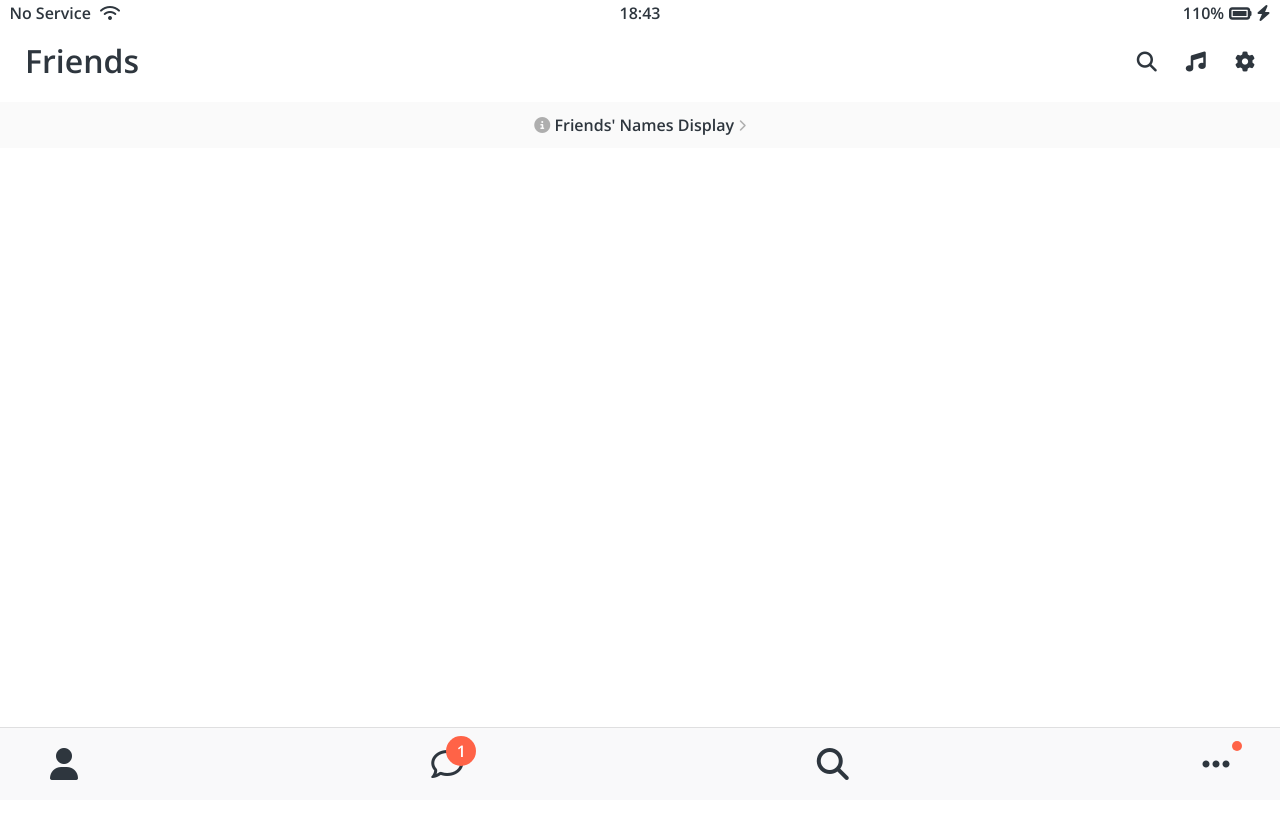
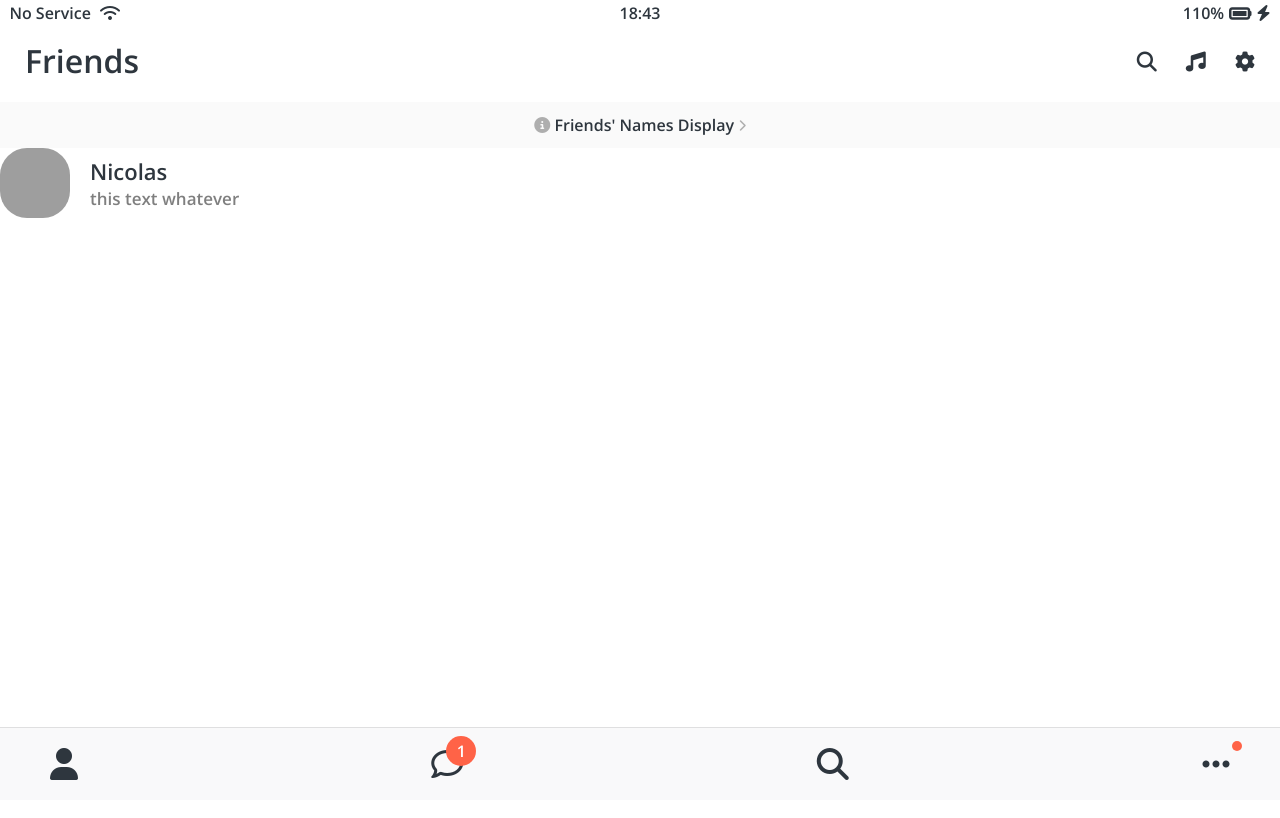
Before and after one commit to hansoon1/kokoa-clone-2020, a plain HTML site: page friends.html in a window 1280 px wide. Shown: the top 818 px of the page. Drawn offline with nearby package versions, Linux system fonts and the light colour scheme; grey boxes are pictures that could not be loaded.

Commit message:
16.User Component part One

```diff
--- /dev/null
+++ b/css/components/user-component.css
@@ -0,0 +1,22 @@
+.user-component,
+.user-component__column:first-child {
+  display: flex;
+  align-items: center;
+}
+
+.user-component__avatar {
+  width: 70px;
+  height: 70px;
+  border-radius: 27px;
+  margin-right: 20px;
+}
+
+.user-component__title {
+  font-weight: 600;
+  font-size: 22px;
+}
+.user-component__Subtitle {
+  margin-top: 8px;
+  font-size: 17px;
+  color: rgba(0, 0, 0, 0.5);
+}
--- a/css/styles.css
+++ b/css/styles.css
@@ -7,6 +7,7 @@
 @import "components/status-bar.css";
 @import "components/nav-bar.css";
 @import "components/screen-header.css";
+@import "components/user-component.css";
 
 /* Screens */
 @import "screens/login.css";
--- a/friends.html
+++ b/friends.html
@@ -38,6 +38,20 @@
       <i class="fas fa-chevron-right fa-xs"></i>
     </a>
 
+    <div class="user-component">
+      <div class="user-component__column">
+        <img
+          src="https://avatars3.githubusercontent.com/u/3612017"
+          class="user-component__avatar"
+        />
+        <div class="user-component__text">
+          <h4 class="user-component__title">Nicolas</h4>
+          <h6 class="user-component__Subtitle">this text whatever</h6>
+        </div>
+      </div>
+      <div></div>
+    </div>
+
     <nav class="nav">
       <ul class="nav__list">
         <li class="nav__btn">
```
